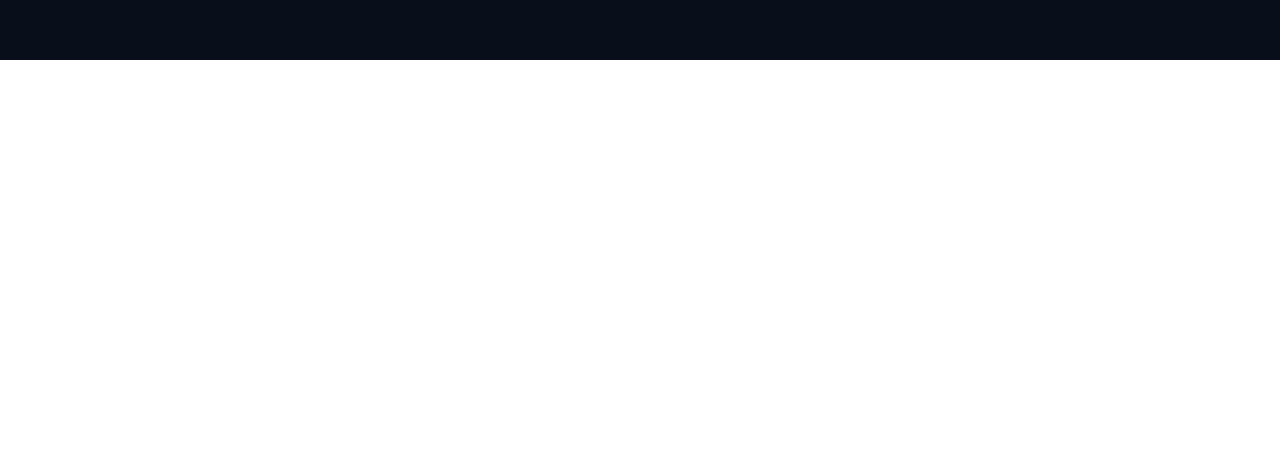
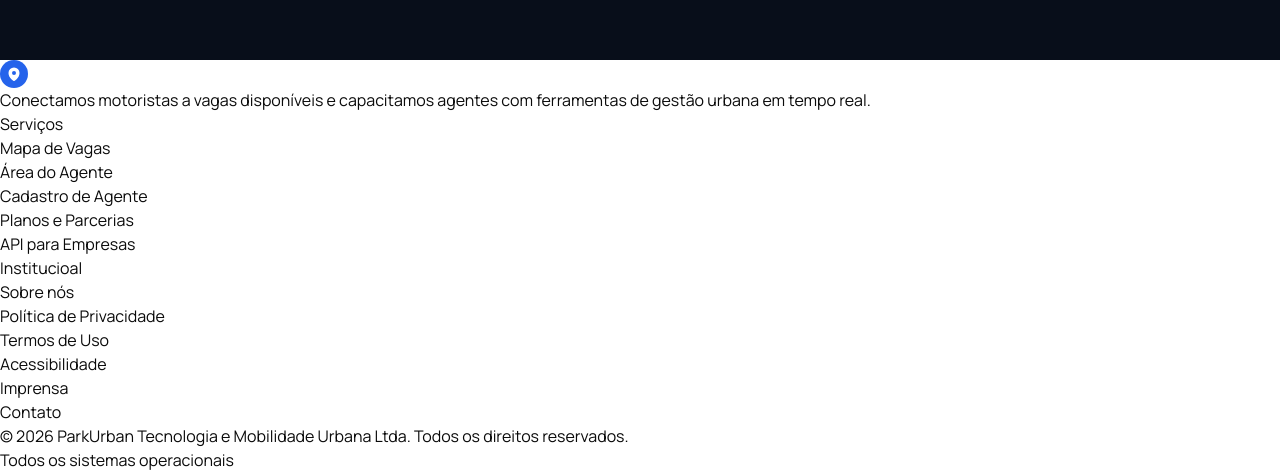
Before and after one commit to Viitorsoares/VagaJa, a Next.js app: page / in a window 1280 px wide. Shown: the part 784-1256 px from the top of the page. Before the commit the page ends 844 px from the top, so only its background shows below. Built offline with nearby package versions, Linux system fonts and the light colour scheme.

Commit message:
foi adicionado o footer o header e adicionado mapbox

```diff
--- /dev/null
+++ b/src/app/driver/page.tsx
@@ -0,0 +1,34 @@
+import Map from "@/src/components/map/map";
+import { Badge } from "@/src/components/ui/badge";
+
+export default function Page() {
+    return (
+        <main className="h-screen px-5 bg-fundo">
+           <div className="mt-14">
+                <div>
+                    <h1 className="text-branco text-5xl font-bold pb-3">Mapa de Vagas</h1>
+                    <p className="text-branco">Disponibilidade em tempo real.</p>
+                </div>
+
+                <div className="mt-6 flex gap-6">
+                    <Badge className="p-6 rounded-xl "><span>20</span>vagas livres</ Badge>
+                    <Badge className="p-6 rounded-xl ">Buscar endereço</ Badge>
+                </div>
+           </div>
+
+           <div className="mt-15">
+                <div className="flex gap-2">
+                    <Badge className="p-4 rounded-xl text-badge bg-azul">Todos</ Badge>
+                    <Badge className="p-4 rounded-xl text-badge bg-green">Livre</ Badge>
+                    <Badge className="p-4 rounded-xl text-badge font-branco bg-orange" >Limitado</ Badge>
+                    <Badge className="p-4 rounded-xl text-badge bg-red">Lotado</ Badge>
+                </div>
+
+                <div>
+                    <Map />
+                </div>
+           </div>
+
+        </main>
+    )
+}
--- a/src/app/globals.css
+++ b/src/app/globals.css
@@ -11,6 +11,11 @@
   --color-roxo: #7C3AED;
   --color-branco: #fff;
   --color-bermuda: #78dcca;
+  --color-green: #38b000;
+  --color-orange: #ff9f1c;
+  --color-red: #e5383b;
+
+  --text-badge: 1rem;
 }
 
 @theme inline {
--- a/src/app/layout.tsx
+++ b/src/app/layout.tsx
@@ -1,8 +1,9 @@
 import type { Metadata } from "next";
 import "./globals.css";
 import { Manrope, Geist } from "next/font/google";
-import { MapPinIcon, Bars3Icon } from "@heroicons/react/24/solid";
 import { cn } from "@/src/lib/utils";
+import Header from "../components/common/header";
+import Footer from "../components/common/footer";
 
 const geist = Geist({subsets:['latin'],variable:'--font-sans'});
 
@@ -19,25 +20,11 @@ export default function RootLayout({
   children: React.ReactNode;
 }>) {
   return (
-    <html
-      lang="en"
-      className={cn("h-full", manropeFont.className, "font-sans", geist.variable)}
-    >
-      <body className="min-h-full flex flex-col">
-        <header className="w-full px-6 pt-3 flex justify-between bg-fundo">
-          <div className="flex gap-1.5">
-            <div className="w-7 h-7 flex items-center justify-center rounded-full bg-azul">
-            <MapPinIcon className="w-4 text-branco"></MapPinIcon>
-            </div>
-            <p className="text-branco text-xl font-extrabold">vagajá</p>
-          </div>
-
-          <div>
-          <Bars3Icon className="w-8 text-branco"></Bars3Icon>
-          </div>
-        </header>
-
+    <html lang="en" className={cn("h-full", manropeFont.className, "font-sans", geist.variable)}>
+      <body className="w-full flex flex-col">
+        <Header />
         {children}
+        <Footer />
       </body>
     </html>
   );
--- a/src/app/maps/page.tsx
+++ /dev/null
@@ -1,28 +0,0 @@
-export default function Page() {
-    return (
-        <main className="h-screen w-full px-5 bg-fundo">
-           <div>
-                <div>
-                    <h1 className="text-branco">Mapa de Vagas</h1>
-                    <p className="text-branco">Disponibilidade em tempo real.</p>
-                </div>
-
-                <div>
-                    <span>120 vagas livres</span>
-                    <span>Buscar endereço</span>
-                </div>
-           </div>
-
-           <div>
-                <div>
-
-                </div>
-
-                <div>
-
-                </div>
-           </div>
-
-        </main>
-    )
-}
--- a/src/app/page.tsx
+++ b/src/app/page.tsx
@@ -16,7 +16,7 @@ export default function Home() {
 
       <div className="mt-10 flex flex-col gap-4">
         <button className="bg-azul py-3 rounded-2xl">
-            <Link href={"/maps"} className="text-branco">Sou Motorista - Ver Vagas</Link>
+            <Link href={"/driver"} className="text-branco">Sou Motorista - Ver Vagas</Link>
         </button>
         <button className="bg-roxo py-3 rounded-2xl">
             <Link href={""} className="text-branco">Sou Agente - Área Restrita</Link>
--- /dev/null
+++ b/src/components/common/footer.tsx
@@ -0,0 +1,71 @@
+import { MapPinIcon } from "@heroicons/react/24/solid";
+
+export default function Footer() {
+    return (
+        <footer>
+            <div>
+                <div className="flex gap-1.5">
+                    <div className="w-7 h-7 flex items-center justify-center rounded-full bg-azul">
+                        <MapPinIcon className="w-4 text-branco"></MapPinIcon>
+                    </div>
+                    <p className="text-branco text-xl font-extrabold">vagajá</p>
+                </div>
+
+                <p>
+                    Conectamos motoristas a vagas disponíveis e capacitamos
+                    agentes com ferramentas de gestão urbana em tempo real.
+                </p>
+
+                <div>
+
+                </div>
+            </div>
+
+            <div>
+                <div>
+                    <h2>Serviços</h2>
+                    <p>Mapa de Vagas</p>
+                    <p>Área do Agente</p>
+                    <p>Cadastro de Agente</p>
+                    <p>Planos e Parcerias</p>
+                    <p>API para Empresas</p>
+                </div>
+
+                <div>
+                    <h2>Institucioal</h2>
+                    <p>Sobre nós</p>
+                    <p>Política de Privacidade</p>
+                    <p>Termos de Uso</p>
+                    <p>Acessibilidade</p>
+                    <p>Imprensa</p>
+                </div>
+
+                <div>
+                    <h2>Contato</h2>
+                    <div>
+                        <div>
+                            <div></div>
+                            <div></div>
+                        </div>
+                        <div>
+                            <div></div>
+                            <div></div>
+                        </div>
+                        <div>
+                            <div></div>
+                            <div></div>
+                        </div>
+                    </div>
+                </div>
+            </div>
+
+            <div>
+                <p>
+                    © 2026 ParkUrban Tecnologia e Mobilidade Urbana Ltda.
+                    Todos os direitos reservados.
+                </p>
+                <p>Todos os sistemas operacionais</p>
+            </div>
+        </footer>
+    )
+}
--- /dev/null
+++ b/src/components/common/header.tsx
@@ -0,0 +1,18 @@
+import { MapPinIcon, Bars3Icon } from "@heroicons/react/24/solid";
+
+export default function Header() {
+    return (
+        <header className="w-full px-6 pt-3 flex justify-between bg-fundo">
+          <div className="flex gap-1.5">
+            <div className="w-7 h-7 flex items-center justify-center rounded-full bg-azul">
+                <MapPinIcon className="w-4 text-branco"></MapPinIcon>
+            </div>
+            <p className="text-branco text-xl font-extrabold">vagajá</p>
+          </div>
+
+          <div>
+          <Bars3Icon className="w-8 text-branco"></Bars3Icon>
+          </div>
+        </header>
+    )
+}
--- /dev/null
+++ b/src/components/map/map.tsx
@@ -0,0 +1,40 @@
+"use client";
+
+import { useEffect, useRef } from "react";
+import mapboxgl from "mapbox-gl";
+import "mapbox-gl/dist/mapbox-gl.css";
+
+
+export default function Map() {
+
+  const mapRef = useRef<mapboxgl.Map | null>(null);
+  const mapContainerRef = useRef<HTMLDivElement | null>(null);
+
+
+  useEffect(() => {
+
+    mapboxgl.accessToken = "YOUR_MAPBOX_ACCESS_TOKEN";
+
+    if (mapRef.current) return;
+
+    mapRef.current = new mapboxgl.Map({
+      container: mapContainerRef.current!,
+      center: [-71.06776, 42.35816],
+      zoom: 9,
+    });
+
+
+    return () => {
+      mapRef.current?.remove();
+    };
+
+  }, []);
+
+
+  return (
+    <div
+      ref={mapContainerRef}
+      className="h-screen w-full"
+    />
+  );
+}
--- /dev/null
+++ b/src/components/ui/badge.tsx
@@ -0,0 +1,49 @@
+import * as React from "react"
+import { cva, type VariantProps } from "class-variance-authority"
+import { Slot } from "radix-ui"
+
+import { cn } from "@/src/lib/utils"
+
+const badgeVariants = cva(
+  "group/badge inline-flex h-5 w-fit shrink-0 items-center justify-center gap-1 overflow-hidden rounded-4xl border border-transparent px-2 py-0.5 text-xs font-medium whitespace-nowrap transition-all focus-visible:border-ring focus-visible:ring-[3px] focus-visible:ring-ring/50 has-data-[icon=inline-end]:pr-1.5 has-data-[icon=inline-start]:pl-1.5 aria-invalid:border-destructive aria-invalid:ring-destructive/20 dark:aria-invalid:ring-destructive/40 [&>svg]:pointer-events-none [&>svg]:size-3!",
+  {
+    variants: {
+      variant: {
+        default: "bg-primary text-primary-foreground [a]:hover:bg-primary/80",
+        secondary:
+          "bg-secondary text-secondary-foreground [a]:hover:bg-secondary/80",
+        destructive:
+          "bg-destructive/10 text-destructive focus-visible:ring-destructive/20 dark:bg-destructive/20 dark:focus-visible:ring-destructive/40 [a]:hover:bg-destructive/20",
+        outline:
+          "border-border text-foreground [a]:hover:bg-muted [a]:hover:text-muted-foreground",
+        ghost:
+          "hover:bg-muted hover:text-muted-foreground dark:hover:bg-muted/50",
+        link: "text-primary underline-offset-4 hover:underline",
+      },
+    },
+    defaultVariants: {
+      variant: "default",
+    },
+  }
+)
+
+function Badge({
+  className,
+  variant = "default",
+  asChild = false,
+  ...props
+}: React.ComponentProps<"span"> &
+  VariantProps<typeof badgeVariants> & { asChild?: boolean }) {
+  const Comp = asChild ? Slot.Root : "span"
+
+  return (
+    <Comp
+      data-slot="badge"
+      data-variant={variant}
+      className={cn(badgeVariants({ variant }), className)}
+      {...props}
+    />
+  )
+}
+
+export { Badge, badgeVariants }
```
Also changed, not shown: components.json, src/app/agente/Page.tsx (added).
